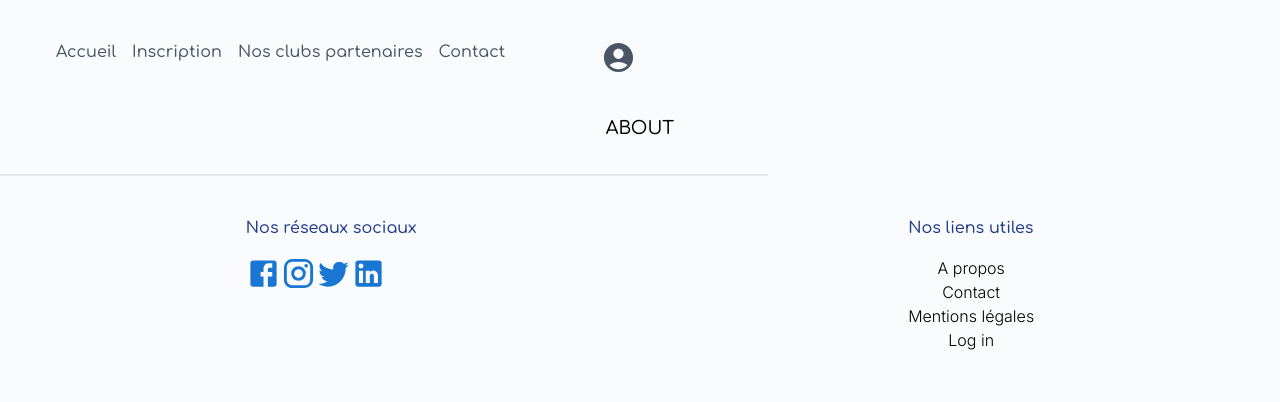
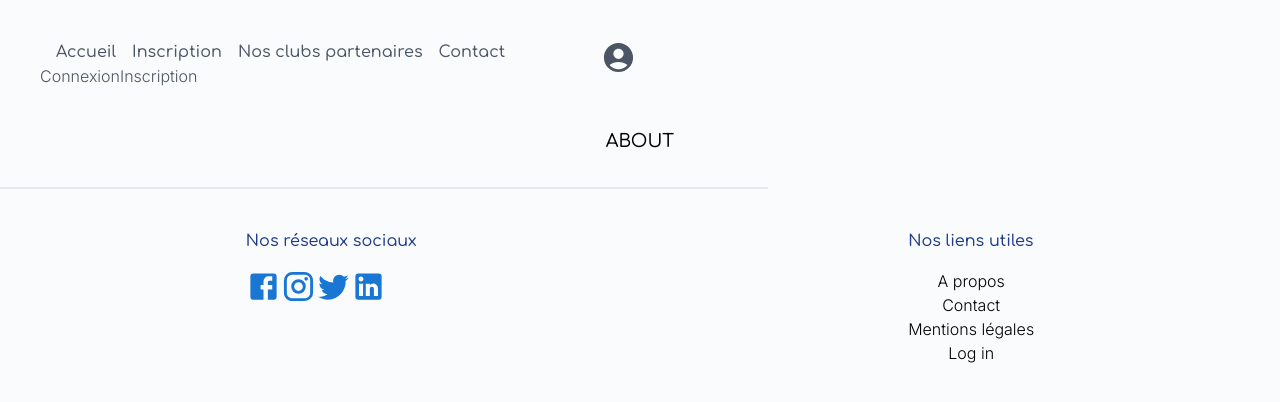
Before and after one commit to bahstiien/next-dive, a Next.js app: page /about in a window 1280 px wide. Shown: the top 402 px of the page. Built offline with nearby package versions, Linux system fonts and the light colour scheme.

Commit message:
add auth

```diff
--- a/components/Header.jsx
+++ b/components/Header.jsx
@@ -10,6 +10,7 @@ const Header = (props) => {
         <meta name="viewport" content="initial-scale=1.0, width=device-width" />
       </Head>
       <div className="flex">
+        <nav>
           <ul className="flex flex-row font-round">
             <li className="pl-4 ">
               <Link href="/"> Accueil </Link>
@@ -24,6 +25,10 @@ const Header = (props) => {
               <Link href="/contact"> Contact </Link>
             </li>
           </ul>
+
+          <button> Connexion </button>
+          <button>Inscription</button>
+        </nav>
         <div className="flex-end ml-24">
           <AccountCircleIcon fontSize="large" />
         </div>
```
Lines whose indentation alone changed are shown as unchanged.
